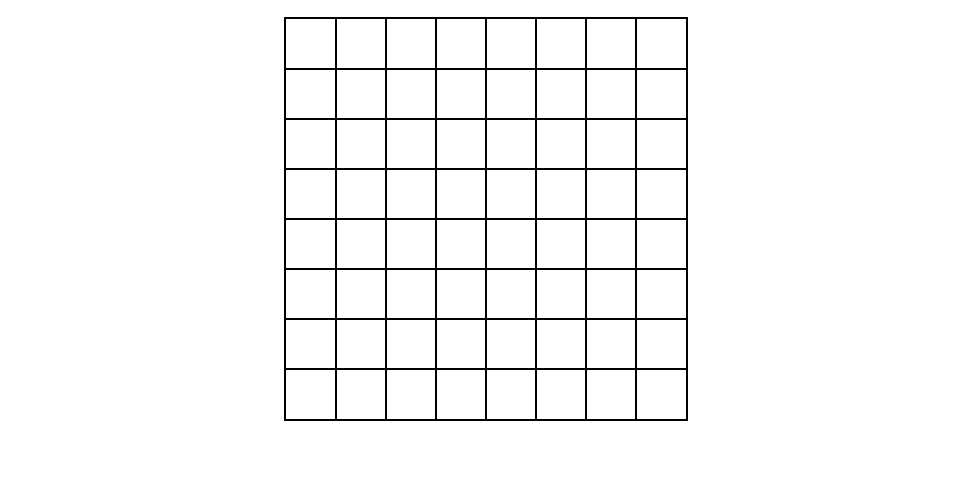
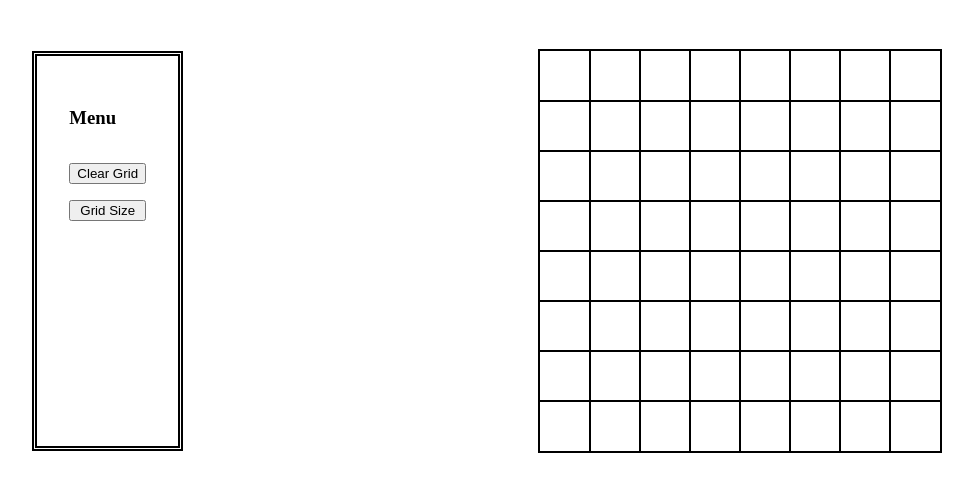
Before and after one commit to VikasIndora/o-etch-a-sketch, a plain HTML site: page index.html in a window 1280 px wide. Shown: the part 69-560 px from the top of the page, without its empty margins (154-1127 px from the left). Drawn offline with Linux system fonts and the light colour scheme.

Commit message:
Add menu section
Some layout stuff

```diff
--- a/index.html
+++ b/index.html
@@ -1,5 +1,6 @@
 <!DOCTYPE html>
 <html lang="en">
+
 <head>
     <meta charset="UTF-8">
     <meta name="viewport" content="width=device-width, initial-scale=1.0">
@@ -7,10 +8,19 @@
     <link rel="stylesheet" href="style.css">
     <script src="index.js" defer></script>
 </head>
+
 <body>
     <h1>Etch-a-Sketch</h1>
-    <div class="sketchPad">
+    <div class="content">
+        <div class="menu">
+            <h3>Menu</h3>
+            <button>Clear Grid</button>
+            <button>Grid Size</button>
+        </div>
+        <div class="sketchPad">
 
+        </div>
     </div>
 </body>
+
 </html>
--- a/style.css
+++ b/style.css
@@ -1,11 +1,26 @@
-
-body{
+body {
     display: flex;
     flex-direction: column;
     align-items: center;
+    gap: 2rem;
 }
 
-.sketchPad{
+.content {
+    display: flex;
+    /* gap: 2rem; */
+    width: 100%;
+    justify-content: space-around;
+}
+
+.menu{
+    display: flex;
+    flex-direction: column;
+    gap: 1rem;
+    border: 5px double black;
+    padding: 2rem;
+}
+
+.sketchPad {
     display: flex;
     /* justify-content: center;
     align-items: center; */
```
Also changed, not shown: index.js (+4 -4 lines).
